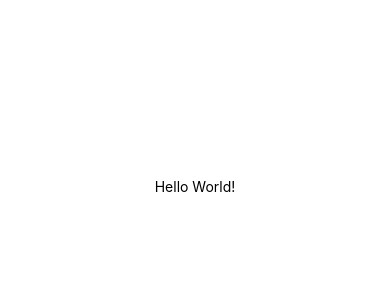
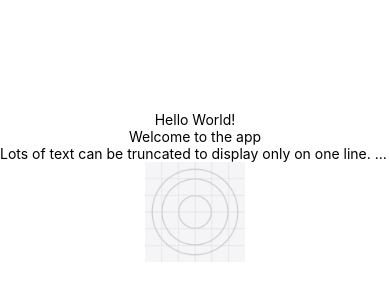
Before and after one commit to alexkinsey/React_Native_Basics, a React Native app: screen / in a window 390 px wide. Shown: the part 236-536 px from the top of the page. Built offline with nearby package versions, Linux system fonts and the light colour scheme.

Commit message:
added images, text, and on press events

```diff
--- a/App.js
+++ b/App.js
@@ -1,19 +1,18 @@
 import { StatusBar } from 'expo-status-bar';
 import React from 'react';
-import { StyleSheet, Text, View } from 'react-native';
+import { StyleSheet, Text, Image, View, SafeAreaView } from 'react-native';
 
 export default function App() {
-  let x = 1;
-
-  console.log('====================================');
-  console.log('app executed');
-  console.log('====================================');
+  const handlePress = () => console.log('text pressed');
 
   return (
-    <View style={styles.container}>
+    <SafeAreaView style={styles.container}>
       <Text>Hello World!</Text>
+      <Text>Welcome to the app</Text>
+      <Text numberOfLines={1} onPress={handlePress}>Lots of text can be truncated to display only on one line. This is done but using numberOfLines</Text>
+      <Image style={styles.imageIcon} source={require('./assets/icon.png')} />
       <StatusBar style="auto" />
-    </View>
+    </SafeAreaView>
   );
 }
 
@@ -24,4 +23,8 @@ const styles = StyleSheet.create({
     alignItems: 'center',
     justifyContent: 'center',
   },
+  imageIcon: {
+    width: 100,
+    height: 100
+  }
 });
```
